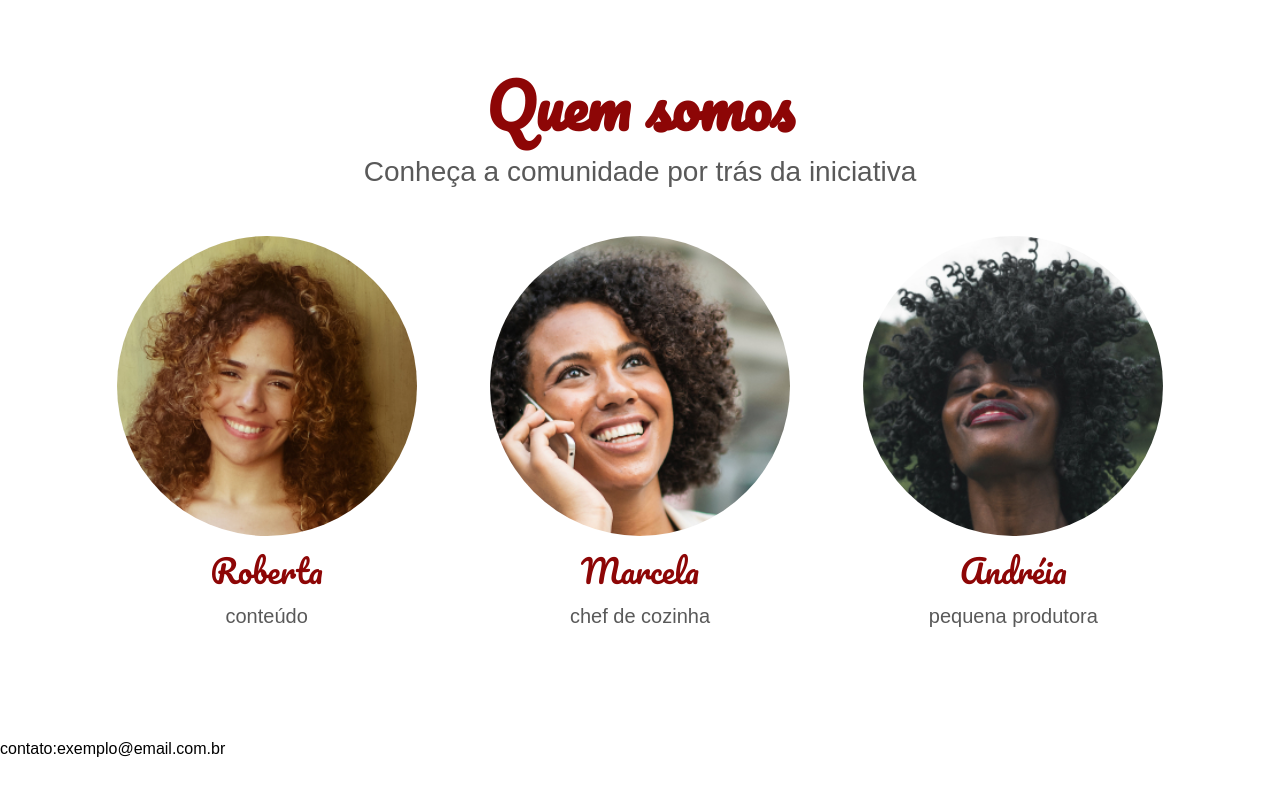
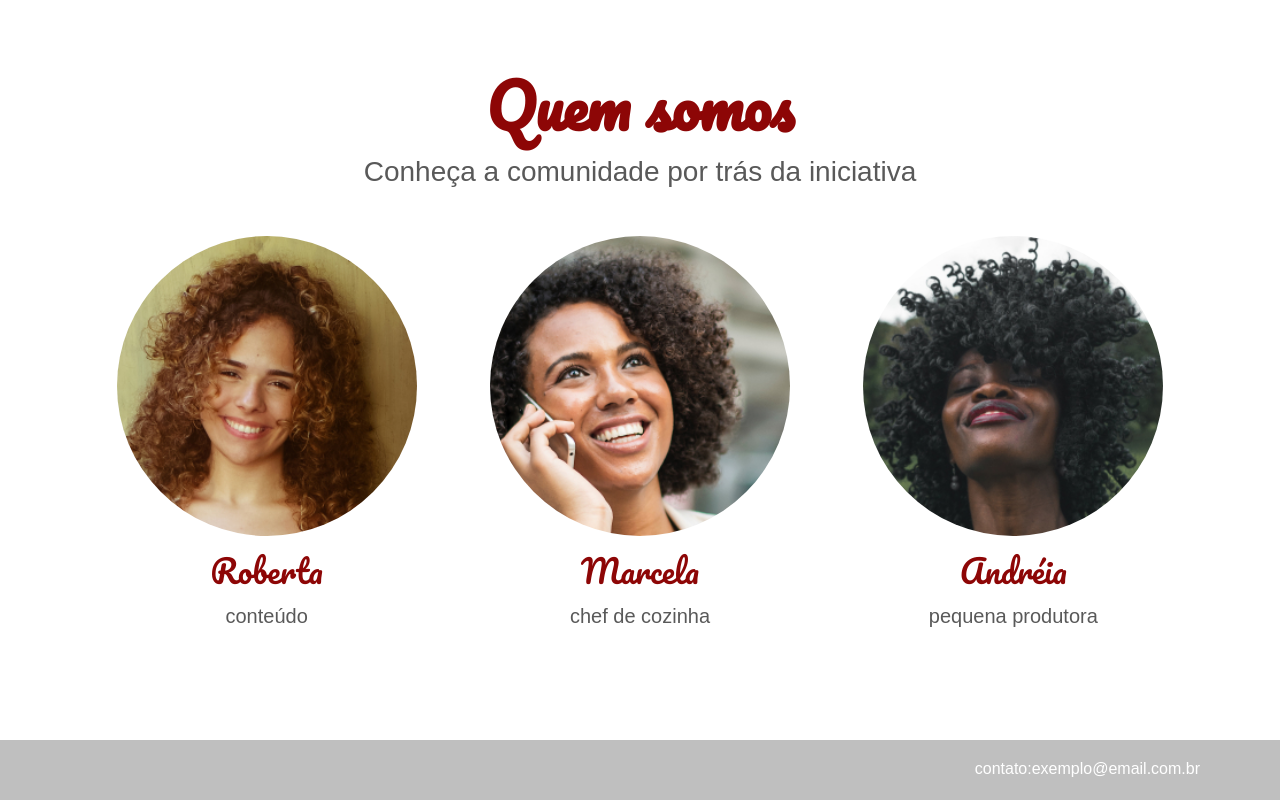
Before and after one commit to gitlhermesantiago/site-alura, a plain HTML site: page index.html in a window 1280 px wide. Shown: the part 2252-3052 px from the top of the page. Before the commit the page ends 3010 px from the top, so only its background shows below. Drawn offline with nearby package versions, Linux system fonts and the light colour scheme.

Commit message:
resolvido problemas com a linkagem do footer.css

```diff
--- a/index.html
+++ b/index.html
@@ -16,7 +16,7 @@
     <link rel="stylesheet" href="./assets/css/receitas.css">
     <link rel="stylesheet" href="./assets/css/quem_somos.css">
     <link rel="stylesheet" href="./assets/css/pessoas.css">
-    <link rel="stylesheet" href="../arquitetura css/assets/css/footer.css">
+    <link rel="stylesheet" href="./assets/css/footer.css">
 </head>
 <body>
     <header class="cabecalho">
```
